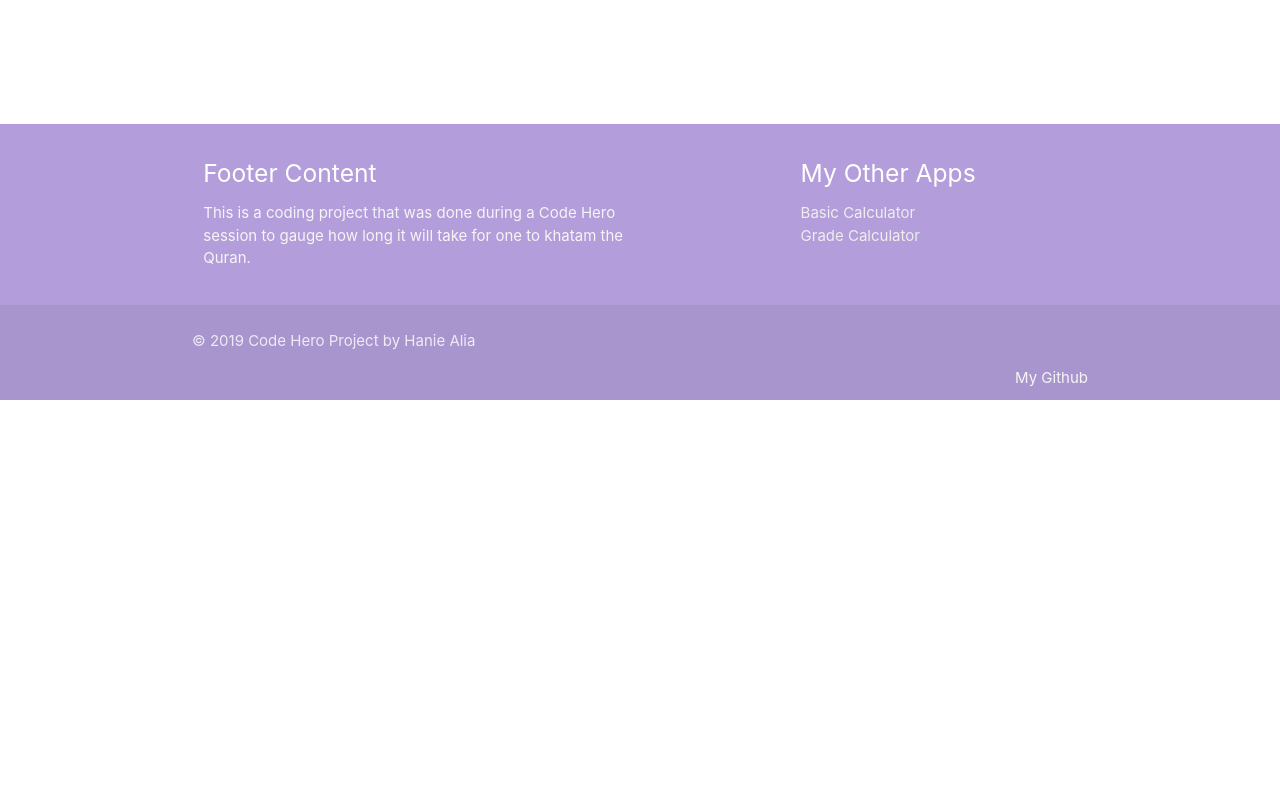
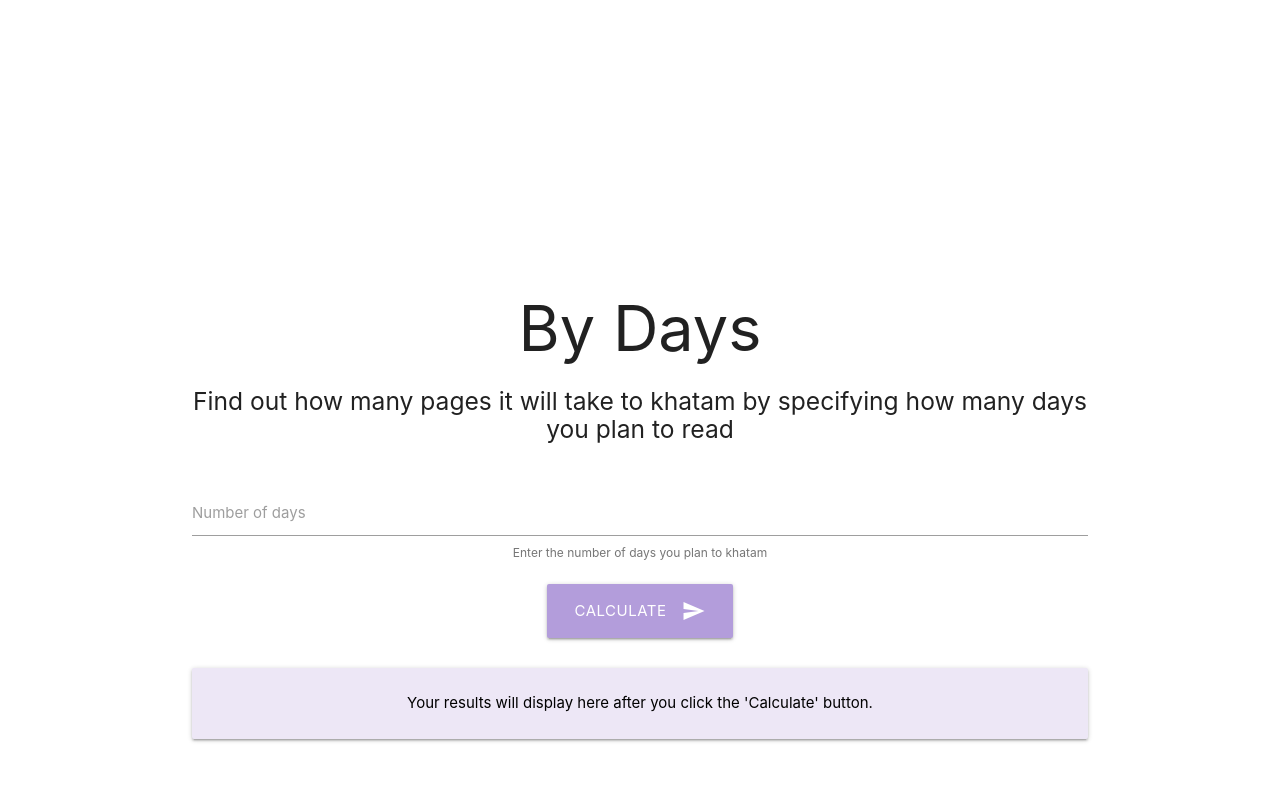
Before and after one commit to haniejuraimi/khatam-calculator, a plain HTML site: page index.html in a window 1280 px wide. Shown: the part 1540-2340 px from the top of the page. Before the commit the page ends 1940 px from the top, so only its background shows below. Drawn offline with nearby package versions, Linux system fonts and the light colour scheme.

Commit message:
Add for days
I added the codes for the days too

```diff
--- a/index.html
+++ b/index.html
@@ -19,7 +19,7 @@
               <ul id="nav-mobile" class="right hide-on-med-and-down">
                 <li><a href="home.html">Home</a></li>
                 <li><a href="#secondsection">By Pages</a></li>
-                <li><a href="bydays.html">By Days</a></li>
+                <li><a href="#thirdsection">By Days</a></li>
               </ul>
             </div>
           </nav>
@@ -28,7 +28,8 @@
             <h1> Khatam Calculator</h1>
             <h5> This is a simple web app that helps you gauge how long it will take for you to khatam the Quran </h5>
             <br>
-            <a class="waves-effect waves-light btn-large deep-purple lighten-3">By Pages </a>
+            <a class="waves-effect waves-light btn-large deep-purple lighten-3"> By Pages </a>
+            <a class="waves-effect waves-light btn-large deep-purple lighten-3"> By Days </a>
         </div>
 
       <div id="secondsection" class="center-align container">
@@ -37,7 +38,7 @@
                 <br>
         <div class="row">
             <div class="input-field">
-                <input value="Alvin" id="first_name2" type="number" class="validate">
+                <input id="first_name2" type="number" class="validate">
                 <label class="active" for="first_name2">Number of pages</label>
                 <span class="helper-text">Enter the number of pages you plan to read in a day </span>
                 <br>
@@ -48,6 +49,29 @@
                 <br>
                     <div class="card-panel deep-purple lighten-5">
                          <span class="black-text" id="result">Your results will display here after you click the 'Calculate' button.</span>
+                    </div>
+                </div>
+             </div>
+         </div>
+        </div>
+
+      <div id="thirdsection" class="center-align container">
+          <h1> By Days </h1>
+          <h5> Find out how many pages it will take to khatam by specifying how many days you plan to read </h5>
+          <br>
+    <div class="row">
+      <div class="input-field">
+          <input id="first_name3" type="number" class="validate">
+          <label class="active" for="first_name3">Number of days</label>
+          <span class="helper-text">Enter the number of days you plan to khatam  </span>
+          <br>
+          <button class="btn waves-effect waves-light btn-large deep-purple lighten-3" type="submit" name="action" onclick="calculatePagesNeeded()">Calculate
+                  <i class="material-icons right">send</i>
+          </button>
+      <div class="row">
+        <br>
+          <div class="card-panel deep-purple lighten-5">
+            <span class="black-text" id="result1">Your results will display here after you click the 'Calculate' button.</span>
           </div>
           </div>
        </div>
@@ -78,7 +102,6 @@
             </div>
          </div>
    </footer>
-
  </div>
 
 
--- a/main.js
+++ b/main.js
@@ -16,6 +16,37 @@ function calculateDaysNeeded(){
     // get the element of the card
     const resultArea = document.getElementById('result')
 
+    let message = 'Please input a valid number of pages'
+
+    if (pageInputValue && pageInputValue > 0 && pageInputValue < 605) {
+        message = 'If you read  ' + pageInputValue + ' page(s) a day, you will khatam it in about ' + niceResult + '  day(s).'
+    }
     // output the result on the card
-    resultArea.innerHTML = 'If you read  ' + pageInputValue + ' page(s) a day, you will complete it in about ' + niceResult + '  days .'
+    resultArea.innerHTML = message
 }
+
+function calculatePagesNeeded(){
+
+    // get the value from the input field
+
+    const dayInputElement = document.getElementById('first_name3')
+    const dayInputValue = dayInputElement.value
+    //  const dayInputValue = document.getElementById('first_name3').value //
+    console.log(dayInputValue)
+
+    // use formula to find day needed
+    let total = 604
+    let result = total / dayInputValue
+    const niceResult = result.toFixed(2)
+    console.log('result', result)
+
+    // get the element of the card
+    const resultArea = document.getElementById('result1')
+    let message = 'Please input a valid number of day'
+
+    if (dayInputValue && dayInputValue > 0) {
+        message = 'If you read  for ' + dayInputValue + ' day(s), you will complete reading about ' + niceResult + '  pages(s).'
+    }
+    // output the result on the card
+    resultArea.innerHTML = message
+}
--- a/styles.css
+++ b/styles.css
@@ -10,6 +10,13 @@
     background-color:white;
 }
 
+#thirdsection {
+    padding-top: 10%;
+    min-height: 100vh;
+    background-color:white;
+}
+
+
 html {
     scroll-behavior: smooth;
   }
```
Lines whose indentation alone changed are shown as unchanged.
